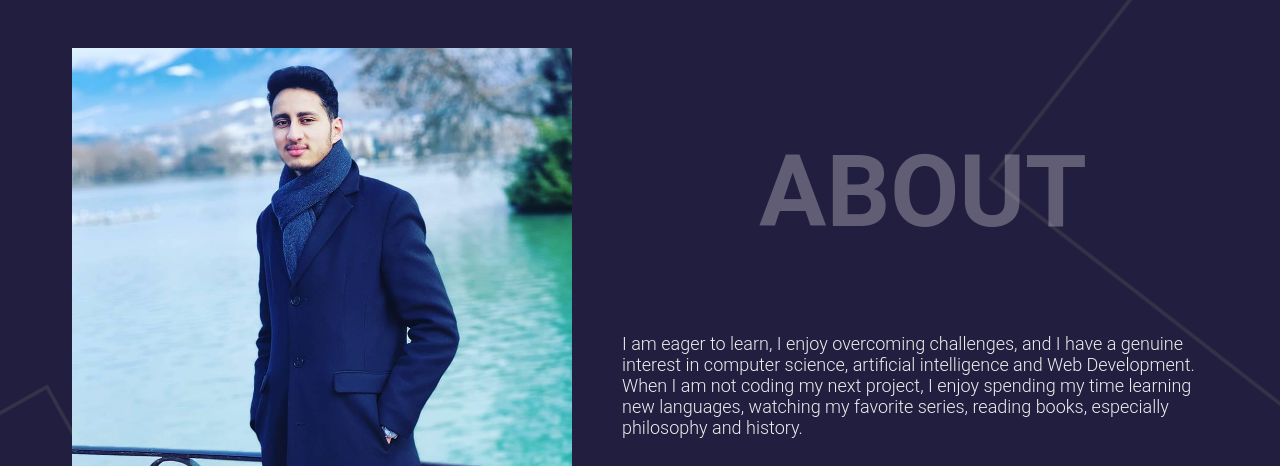
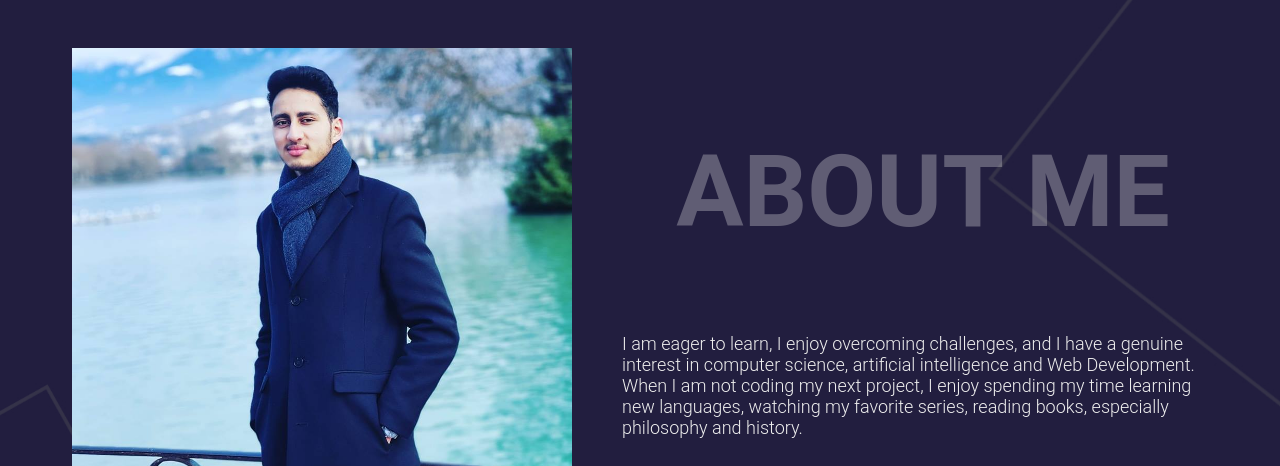
Before and after one commit to Caecilius21/Portfolio, a plain HTML site: page index.html in a window 1280 px wide. Shown: the part 820-1286 px from the top of the page. Drawn offline with nearby package versions, Linux system fonts and the light colour scheme.

Commit message:
Update index.html

```diff
--- a/index.html
+++ b/index.html
@@ -50,14 +50,14 @@
     </div>
   </header>
 
-    <section class="about me" id="about">
+    <section class="about" id="about">
       <div class="container">
         <div class="profile-img" data-aos="fade-right" data-aos-delay="300">
           <img src="images/profile.jpg" alt="">
         </div>
         <div class="about-details" data-aos="fade-left" data-aos-delay="600">
           <div class="about-heading">
-            <h1>About<h1>
+            <h1>About Me<h1>
             <!-- <h6>Myself<h6> -->
           </div>
           <p>
```
